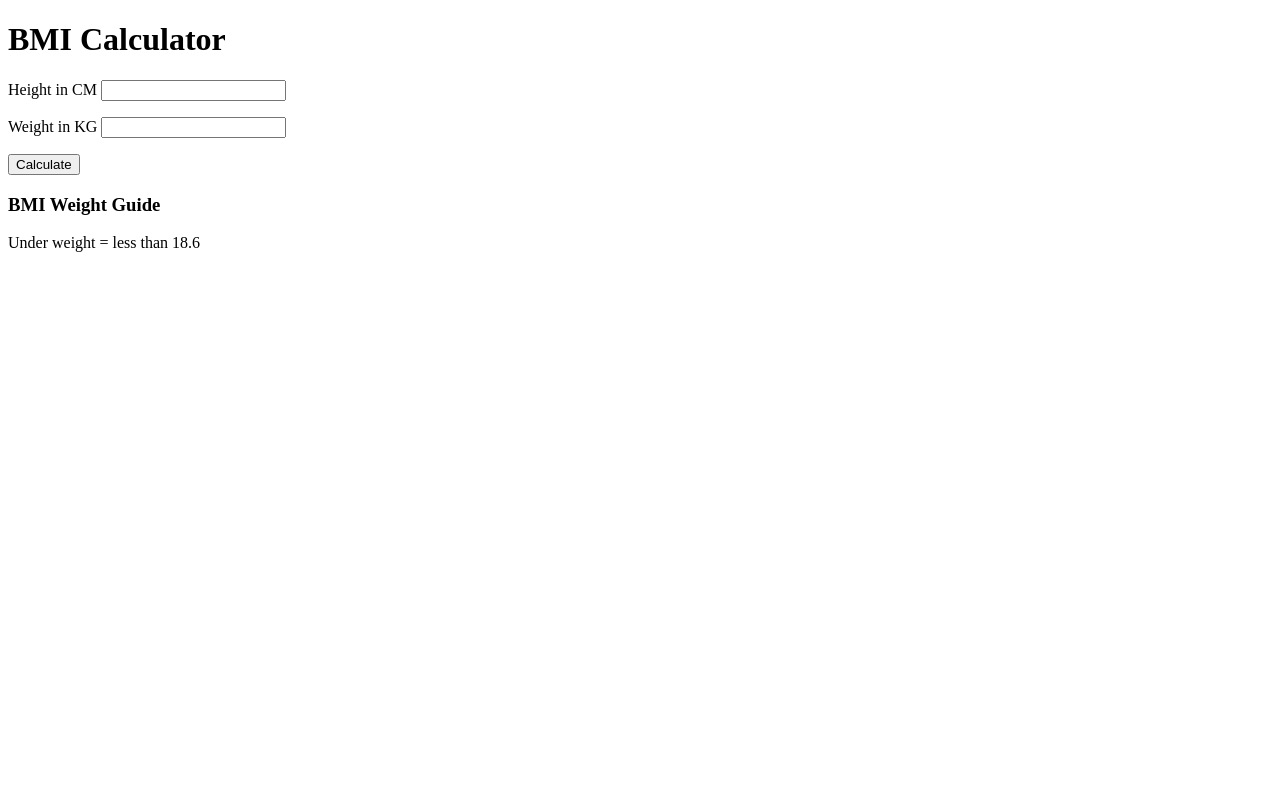
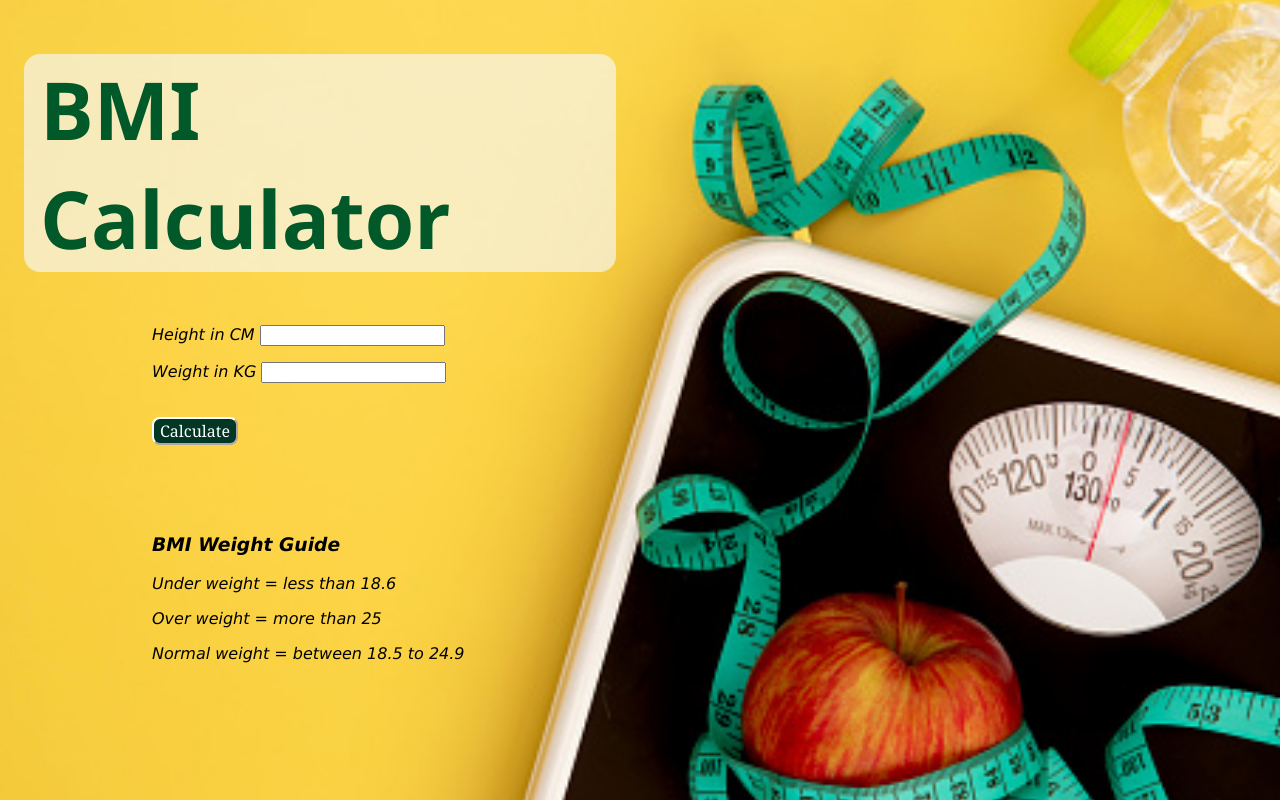
Before and after one commit to Nicholasseyram/project-3-java, a plain HTML site: page index.html in a window 1280 px wide. Drawn offline with Linux system fonts and the light colour scheme.

Commit message:
project 3 home

```diff
--- a/index.html
+++ b/index.html
@@ -19,14 +19,24 @@
         <label for="">Weight in KG</label>
         <input id="weight" type="text"/>
       </p>
-      <button>Calculate</button>
+      <br>
+      <button class="btn">Calculate</button>
+      <br>
       <div id="result"></div>
       <div id="weight-guide">
+        <br>
+      <p id="advice"></p>
+        <br>
+        <br>
         <h3>BMI Weight Guide</h3>
         <p>Under weight = less than 18.6</p>
+        <p>Over weight = more than 25</p>
+        <p>Normal weight = between 18.5 to 24.9</p>
       </div>
+
     </form>
   </div>
+
   <script src="./script.js"></script>
 </body>
 </html>
--- a/script.js
+++ b/script.js
@@ -5,14 +5,31 @@ form.addEventListener("submit", (e) =>{e.preventDefault();
   const height = parseInt(document.querySelector("#height").value);
   const weight = parseInt(document.querySelector("#weight").value);
   const results = document.querySelector("#result");
+  const bmi = (weight / ((height * height) / 1000)).toFixed(2);
 
   if ((height==="") || (height < 0) || (isNaN(height)))
   results.innerHTML = "Please enter a valid height";
 else if ((weight==="") || (weight < 0) || (isNaN(weight)))
 results.innerHTML = "Please enter a valid weight";
 
+
 else {
-  const bmi = (weight / ((height * height) / 1000)).toFixed(2);results.innerHTML = `<span>${bmi}</span>`;
+  const bmi = (weight / ((height * height) / 10000)).toFixed(2);results.innerHTML = `<span>${bmi}</span>`;
   console.log(bmi);
-}
-})
+  }
+
+  if (bmi > 25){
+    document.getElementById("advice").innerHTML= `Your bmi is ${bmi} and you are overweight`
+    }
+
+    else if (bmi < 18.5) {
+      document.getElementById("advice").innerHTML=`Your bmi is ${bmi} and you are under weight`
+    }
+
+    else if (bmi >= 18.5 && bmi <= 24.9) {
+      document.getElementById("advice").innerHTML=`Your bmi is ${bmi} and you are under weight`
+    }
+
+    else {
+      document.getElementById("advice").innerHTML=`You must enter a number`}
+ })
--- a/style.css
+++ b/style.css
@@ -1,6 +1,40 @@
-.body{
+body{
+    background-image: url("./image\ 3.jpg");
+    background-repeat: no-repeat;
+    background-position: center;
+    background-position: fixed;
 
+    background-size: 90rem 61.5rem;
 }
-.container{
 
+h1{
+    font-family: 'Segoe UI', Tahoma, Geneva, Verdana, sans-serif;
+    font-size: 5rem;
+    color: rgb(1, 88, 40);
+    padding-left: 1rem;
+    padding-top: 0rem;
+    background: rgba(247, 248, 246, 0.664);
+    margin-right: 41rem;
+    margin-left: 1rem;
+    border-radius: 1rem;
 }
+
+p,h3{
+    font-family: Verdana, Geneva, Tahoma, sans-serif;
+    font-weight: 5rem;
+    font-style: oblique;
+}
+
+.btn{
+    color: rgb(255, 255, 255);
+    border-color: rgb(252, 252, 255);
+    border-radius: 8px;
+    background-color: rgb(2, 54, 37);
+    font-family: Cambria, Cochin, Georgia, Times, 'Times New Roman', serif;
+    font-size: 1rem;
+    margin-left: 9rem;
+}
+
+h3, p{
+    margin-left: 9rem;
+}
```
Also changed, not shown: Perfect-Height-Weight-Chart.jpg (deleted).
